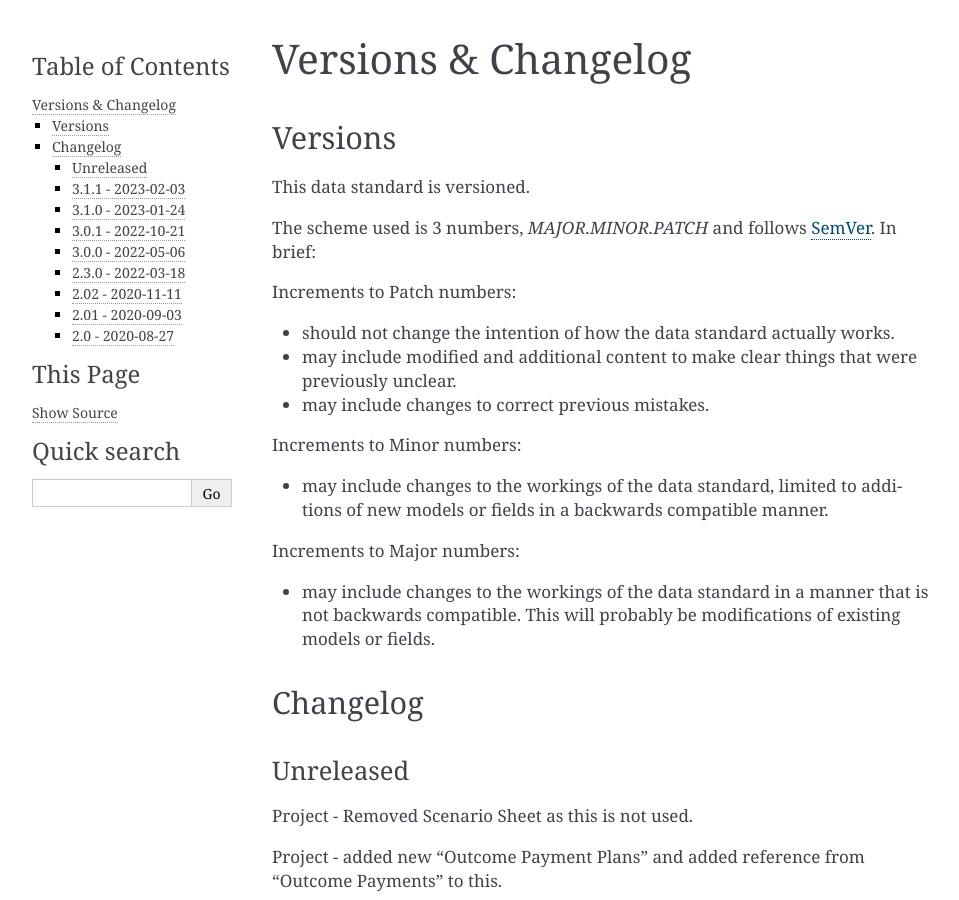
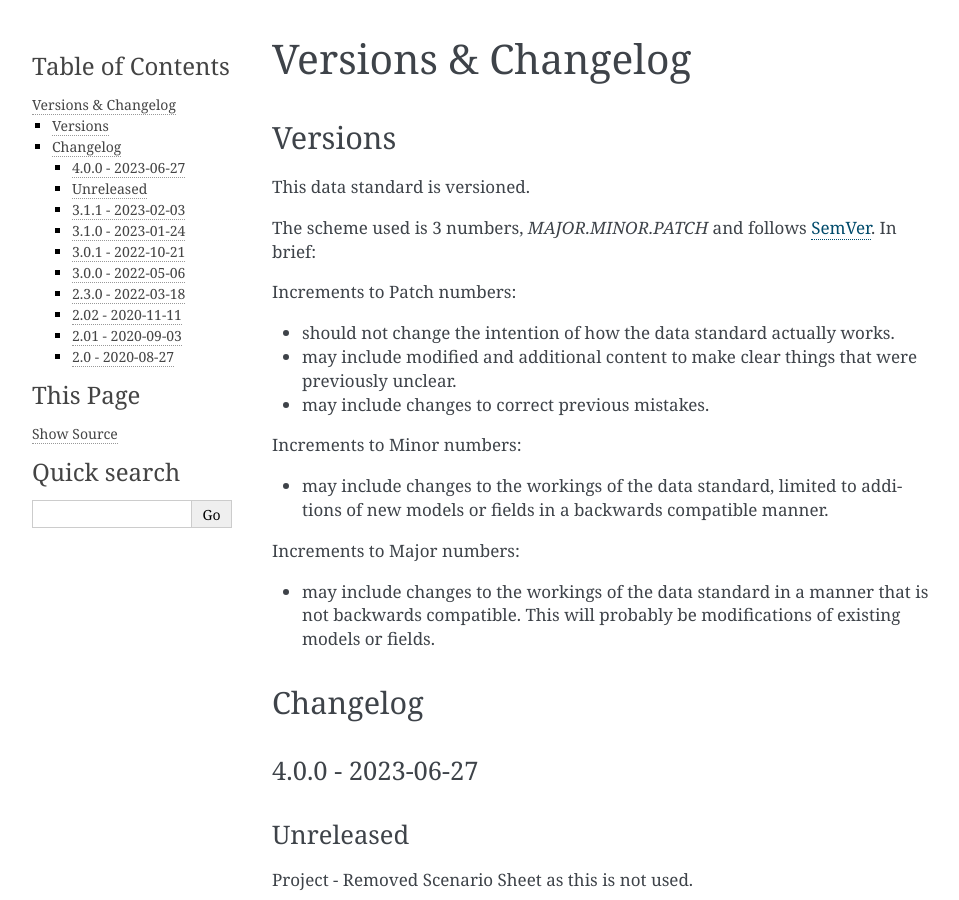
Before and after one commit to INDIGO-Initiative/indigo-data-standard, a Sphinx documentation site: the page built from docs/versions_changelog.rst, in a window 1280 px wide and 900 px high. Shown: the whole window, without its empty margins (148-1107 px from the left). Built offline with Sphinx 7.4.7, drawn with Linux system fonts in a browser that asks for light colours.

Commit message:
release: 4.0.0

```diff
--- a/docs/versions_changelog.rst
+++ b/docs/versions_changelog.rst
@@ -24,6 +24,9 @@ Increments to Major numbers:
 
 Changelog
 ---------
+
+4.0.0 - 2023-06-27
+~~~~~~~~~~~~~~~~~~
 
 Unreleased
 ~~~~~~~~~~
```
